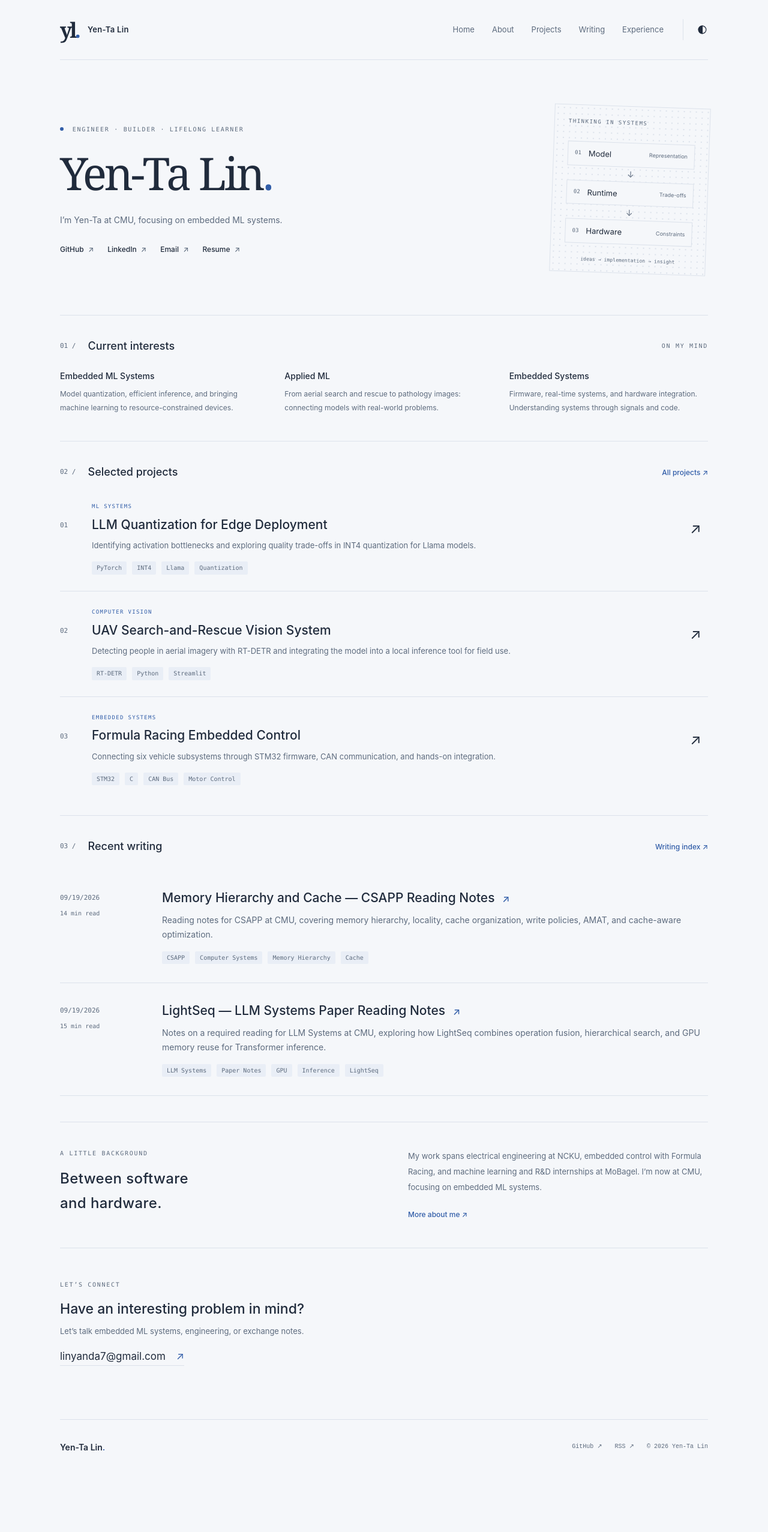
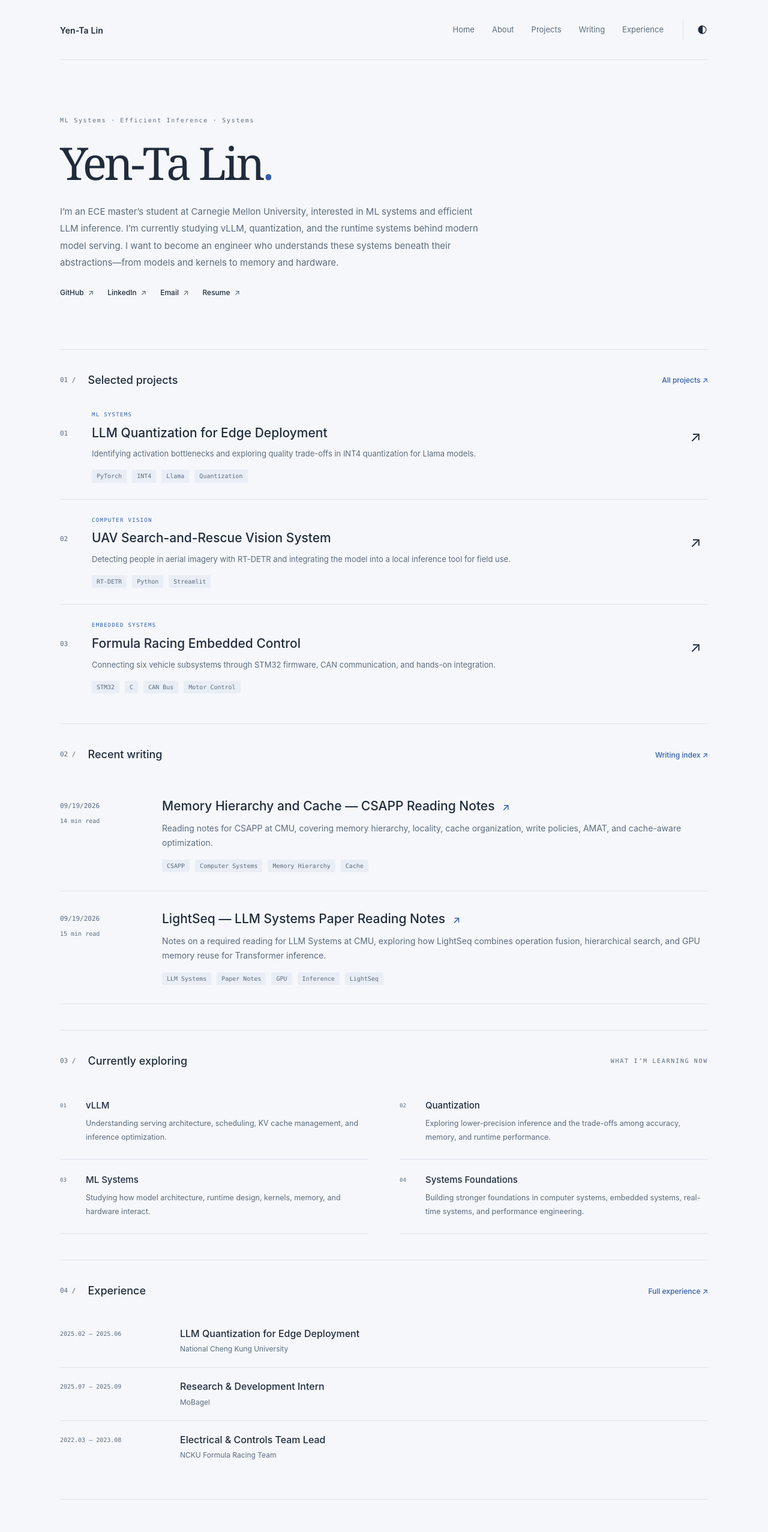
Before and after one commit to yentaLin/portfolio, an Astro site: page / in a window 1280 px wide. Shown: the top 2554 px of the page at 60% size. Before the commit the page ends 2464 px from the top, so only its background shows below. Built offline with nearby package versions, Linux system fonts and the light colour scheme; Astro itself is replaced by a stand-in of ours; some packages are replaced by stand-ins of ours.

Commit message:
Refocus homepage on ML systems work

```diff
--- a/src/data/site.ts
+++ b/src/data/site.ts
@@ -2,11 +2,13 @@ export const site = {
   name: 'Yen-Ta Lin',
   title: 'Yen-Ta Lin — Embedded ML Systems',
   description:
-    'Engineering projects and notes by Yen-Ta Lin at CMU, focusing on embedded ML systems.',
+    'Yen-Ta Lin is an ECE master’s student at Carnegie Mellon University studying ML systems, efficient LLM inference, and systems under hardware constraints.',
   email: 'linyanda7@gmail.com',
   github: 'https://github.com/yentaLin',
   linkedin: 'https://www.linkedin.com/in/yenta1129/',
-  intro: 'I’m Yen-Ta at CMU, focusing on embedded ML systems.',
+  identity: 'ML Systems · Efficient Inference · Systems',
+  intro:
+    'I’m an ECE master’s student at Carnegie Mellon University, interested in ML systems and efficient LLM inference. I’m currently studying vLLM, quantization, and the runtime systems behind modern model serving. I want to become an engineer who understands these systems beneath their abstractions—from models and kernels to memory and hardware.',
   background:
     'My work spans electrical engineering at NCKU, embedded control with Formula Racing, and machine learning and R&D internships at MoBagel. I’m now at CMU, focusing on embedded ML systems.',
   quickFacts: [
@@ -15,21 +17,26 @@ export const site = {
     { label: 'Tools', values: ['Python · C++ · C', 'PyTorch · Linux · CUDA'] },
     { label: 'Focus', values: ['Embedded ML Systems'] },
   ],
-  interests: [
+  exploring: [
     {
       number: '01',
-      name: 'Embedded ML Systems',
-      text: 'Model quantization, efficient inference, and bringing machine learning to resource-constrained devices.',
+      name: 'vLLM',
+      text: 'Understanding serving architecture, scheduling, KV cache management, and inference optimization.',
     },
     {
       number: '02',
-      name: 'Applied ML',
-      text: 'From aerial search and rescue to pathology images: connecting models with real-world problems.',
+      name: 'Quantization',
+      text: 'Exploring lower-precision inference and the trade-offs among accuracy, memory, and runtime performance.',
     },
     {
       number: '03',
-      name: 'Embedded Systems',
-      text: 'Firmware, real-time systems, and hardware integration. Understanding systems through signals and code.',
+      name: 'ML Systems',
+      text: 'Studying how model architecture, runtime design, kernels, memory, and hardware interact.',
+    },
+    {
+      number: '04',
+      name: 'Systems Foundations',
+      text: 'Building stronger foundations in computer systems, embedded systems, real-time systems, and performance engineering.',
     },
   ],
   repositories: [
--- a/src/layouts/Base.astro
+++ b/src/layouts/Base.astro
@@ -35,7 +35,6 @@ const nav = [
     <title>{fullTitle}</title>
     <meta name="description" content={description} />
     <link rel="canonical" href={canonical} />
-    <link rel="icon" href={url('/favicon.svg')} type="image/svg+xml" />
     <meta property="og:title" content={fullTitle} />
     <meta property="og:description" content={description} />
     <meta property="og:type" content={article ? 'article' : 'website'} />
@@ -69,9 +68,6 @@ const nav = [
     </a>
     <header class="site-header shell">
       <a class="wordmark" href={url('/')} aria-label="Yen-Ta Lin Home">
-        <span class="monogram">
-          yl<span>.</span>
-        </span>
         <span class="wordmark-name">Yen-Ta Lin</span>
       </a>
       <div class="header-controls">
--- a/src/pages/index.astro
+++ b/src/pages/index.astro
@@ -6,67 +6,35 @@ import ProjectList from '../components/ProjectList.astro';
 import ArticleList from '../components/ArticleList.astro';
 import { getProjects, getWriting } from '../lib/content';
 import { site } from '../data/site';
+import { experience } from '../data/experience';
 const projects = (await getProjects())
   .filter((p) => p.data.featured)
   .slice(0, 3);
 const articles = (await getWriting()).slice(0, 3);
+const homepageExperience = [
+  experience.find(
+    (item) => item.role === 'LLM Quantization for Edge Deployment',
+  ),
+  experience.find((item) => item.role === 'Research & Development Intern'),
+  experience.find((item) => item.role === 'Electrical & Controls Team Lead'),
+].filter((item) => item !== undefined);
 ---
 
 <Base>
   <section class="intro">
     <div class="intro-copy">
-      <p class="eyebrow">
-        <span class="status-dot"></span> ENGINEER · BUILDER · LIFELONG LEARNER
-      </p>
+      <p class="eyebrow">{site.identity}</p>
       <h1>
         Yen-Ta Lin<span class="accent">.</span>
       </h1>
-
       <p class="intro-description">{site.intro}</p>
       <SocialLinks />
-    </div>
-    <div
-      class="system-note"
-      aria-label="Research interests: models, runtimes, and hardware"
-    >
-      <span class="mono note-label">THINKING IN SYSTEMS</span>
-      <div class="system-layer">
-        <span class="mono">01</span> Model{' '}
-        <span class="layer-note">Representation</span>
-      </div>
-      <div class="connector">↓</div>
-      <div class="system-layer">
-        <span class="mono">02</span> Runtime{' '}
-        <span class="layer-note">Trade-offs</span>
-      </div>
-      <div class="connector">↓</div>
-      <div class="system-layer">
-        <span class="mono">03</span> Hardware{' '}
-        <span class="layer-note">Constraints</span>
-      </div>
-      <p class="mono">ideas → implementation → insight</p>
-    </div>
-  </section>
-  <section class="interests section">
-    <div class="section-heading">
-      <h2>
-        <span class="mono section-number">01 /</span> Current interests
-      </h2>
-      <span class="eyebrow">ON MY MIND</span>
-    </div>
-    <div class="interest-grid">
-      {site.interests.map((interest) => (
-        <div>
-          <h3>{interest.name}</h3>
-          <p>{interest.text}</p>
-        </div>
-      ))}
     </div>
   </section>
   <section class="section">
     <div class="section-heading">
       <h2>
-        <span class="mono section-number">02 /</span> Selected projects
+        <span class="mono section-number">01 /</span> Selected projects
       </h2>
       <a class="text-link" href={url('/projects/')}>
         All projects <span aria-hidden="true">↗</span>
@@ -77,7 +45,7 @@ const articles = (await getWriting()).slice(0, 3);
   <section class="section">
     <div class="section-heading">
       <h2>
-        <span class="mono section-number">03 /</span> Recent writing
+        <span class="mono section-number">02 /</span> Recent writing
       </h2>
       <a class="text-link" href={url('/writing/')}>
         Writing index <span aria-hidden="true">↗</span>
@@ -101,26 +69,50 @@ const articles = (await getWriting()).slice(0, 3);
       </div>
     )}
   </section>
-  <section class="section background-section">
-    <div>
-      <p class="eyebrow">A LITTLE BACKGROUND</p>
+  <section class="section">
+    <div class="section-heading">
       <h2>
-        Between software
-        <br />
-        and hardware.
+        <span class="mono section-number">03 /</span> Currently exploring
       </h2>
+      <span class="eyebrow">WHAT I’M LEARNING NOW</span>
     </div>
-    <div>
-      <p>{site.background}</p>
-      <a class="text-link" href={url('/about/')}>
-        More about me ↗
+    <div class="exploration-list">
+      {site.exploring.map((item) => (
+        <article>
+          <span class="mono">{item.number}</span>
+          <div>
+            <h3>{item.name}</h3>
+            <p>{item.text}</p>
+          </div>
+        </article>
+      ))}
+    </div>
+  </section>
+  <section class="section home-experience">
+    <div class="section-heading">
+      <h2>
+        <span class="mono section-number">04 /</span> Experience
+      </h2>
+      <a class="text-link" href={url('/experience/')}>
+        Full experience <span aria-hidden="true">↗</span>
       </a>
+    </div>
+    <div class="home-experience-list">
+      {homepageExperience.map((item) => (
+        <article>
+          <p class="mono">{item.period}</p>
+          <div>
+            <h3>{item.role}</h3>
+            <p>{item.organization}</p>
+          </div>
+        </article>
+      ))}
     </div>
   </section>
   <section class="contact section">
     <span class="eyebrow">LET’S CONNECT</span>
     <h2>Have an interesting problem in mind?</h2>
-    <p>Let’s talk embedded ML systems, engineering, or exchange notes.</p>
+    <p>Let’s talk ML systems, efficient inference, or systems engineering.</p>
     <a class="contact-email" href={`mailto:${site.email}`}>
       {site.email} <span aria-hidden="true">↗</span>
     </a>
--- a/src/styles/global.css
+++ b/src/styles/global.css
@@ -139,23 +139,11 @@ p {
   gap: 24px;
 }
 .wordmark {
-  display: flex;
-  align-items: center;
-  gap: 15px;
-}
-.monogram {
-  font-family: Georgia, serif;
-  font-size: 35px;
-  font-weight: 700;
-  letter-spacing: -4px;
-  line-height: 1;
-}
-.monogram span {
-  color: var(--accent);
+  display: inline-block;
 }
 .wordmark-name {
-  font-size: 13px;
-  letter-spacing: 0.3px;
+  font-size: 14px;
+  letter-spacing: 0.1px;
   font-weight: 600;
 }
 .header-controls {
@@ -196,20 +184,7 @@ p {
   place-items: center;
 }
 .intro {
-  display: grid;
-  grid-template-columns: 1fr 260px;
-  gap: 70px;
-  align-items: center;
-  padding: 77px 0 69px;
-}
-.status-dot {
-  display: inline-block;
-  width: 6px;
-  height: 6px;
-  border-radius: 50%;
-  background: var(--accent);
-  margin-right: 7px;
-  vertical-align: 1px;
+  padding: 92px 0 84px;
 }
 .intro h1 {
   font-family: Georgia, 'Times New Roman', serif;
@@ -217,19 +192,12 @@ p {
   font-weight: 400;
   letter-spacing: -4px;
   line-height: 1.15;
-  margin: 20px 0 22px;
-}
-.identity {
-  font-size: 21px;
-  color: var(--text);
-  font-weight: 500;
-  letter-spacing: 0.5px;
-  margin-bottom: 16px;
+  margin: 18px 0 25px;
 }
 .intro-description {
-  font-size: 14px;
-  max-width: 555px;
-  line-height: 1.95;
+  font-size: 15px;
+  max-width: 720px;
+  line-height: 1.9;
 }
 .social-links {
   display: flex;
@@ -244,50 +212,6 @@ p {
 .social-links a span {
   margin-left: 4px;
   color: var(--muted);
-}
-.system-note {
-  padding: 20px 23px 13px;
-  border: 1px solid var(--line);
-  background-image: radial-gradient(var(--line) 0.8px, transparent 0.8px);
-  background-size: 10px 10px;
-  transform: rotate(2deg);
-}
-.note-label {
-  font-size: 9px;
-  letter-spacing: 1.5px;
-  display: block;
-  margin-bottom: 24px;
-  color: var(--muted);
-}
-.system-layer {
-  border: 1px solid var(--line);
-  background: var(--bg);
-  padding: 8px 11px;
-  font-size: 13px;
-  display: flex;
-  align-items: center;
-  gap: 12px;
-}
-.system-layer > .mono {
-  font-size: 9px;
-  color: var(--muted);
-}
-.layer-note {
-  margin-left: auto;
-  font-size: 9px;
-  color: var(--muted);
-}
-.connector {
-  font-size: 14px;
-  line-height: 24px;
-  text-align: center;
-  color: var(--muted);
-}
-.system-note > p {
-  font-size: 8px;
-  text-align: center;
-  margin-top: 20px;
-  letter-spacing: 0.1px;
 }
 .section {
   padding: 38px 0 43px;
@@ -320,18 +244,52 @@ p {
   text-decoration: underline;
   text-underline-offset: 5px;
 }
-.interest-grid {
+.exploration-list {
   display: grid;
-  grid-template-columns: repeat(3, 1fr);
-  gap: 43px;
+  grid-template-columns: repeat(2, minmax(0, 1fr));
+  column-gap: 52px;
 }
-.interest-grid h3 {
-  font-size: 14px;
-  margin-bottom: 9px;
+.exploration-list article {
+  display: grid;
+  grid-template-columns: 30px minmax(0, 1fr);
+  gap: 13px;
+  padding: 23px 0 25px;
+  border-bottom: 1px solid var(--line);
 }
-.interest-grid p {
+.exploration-list article > .mono {
+  color: var(--muted);
+  font-size: 9px;
+  padding-top: 4px;
+}
+.exploration-list h3 {
+  font-size: 15px;
+  margin-bottom: 7px;
+}
+.exploration-list p {
+  font-size: 12.5px;
+  line-height: 1.85;
+}
+.home-experience-list article {
+  display: grid;
+  grid-template-columns: 175px minmax(0, 1fr);
+  gap: 25px;
+  padding: 20px 0;
+  border-bottom: 1px solid var(--line);
+}
+.home-experience-list article:last-child {
+  border-bottom: 0;
+}
+.home-experience-list > article > .mono {
+  font-size: 10px;
+  color: var(--muted);
+  padding-top: 3px;
+}
+.home-experience-list h3 {
+  font-size: 16px;
+  margin-bottom: 3px;
+}
+.home-experience-list div p {
   font-size: 12px;
-  line-height: 1.9;
 }
 .project-row {
   display: grid;
@@ -936,8 +894,8 @@ p {
 }
 @media (min-width: 1440px) {
   .intro {
-    padding-top: 95px;
-    padding-bottom: 86px;
+    padding-top: 108px;
+    padding-bottom: 96px;
   }
   .site-header {
     min-height: 108px;
@@ -951,30 +909,12 @@ p {
   .shell {
     width: calc(100% - 64px);
   }
-  .intro {
-    gap: 35px;
-    grid-template-columns: 1fr 220px;
-  }
   .intro h1 {
     font-size: 64px;
-  }
-  .identity {
-    font-size: 18px;
   }
   .intro .eyebrow {
     font-size: 9px;
     letter-spacing: 1px;
-  }
-  .system-note {
-    padding: 18px 14px;
-  }
-  .system-layer {
-    gap: 8px;
-    font-size: 11px;
-    padding: 8px;
-  }
-  .layer-note {
-    font-size: 8px;
   }
   .about-layout {
     grid-template-columns: minmax(0, 1fr) 180px;
@@ -993,9 +933,6 @@ p {
   .header-controls nav {
     gap: 21px;
   }
-  .interest-grid {
-    gap: 27px;
-  }
   .background-section {
     gap: 35px;
   }
@@ -1013,9 +950,6 @@ p {
   .wordmark-name {
     font-size: 12px;
   }
-  .monogram {
-    font-size: 29px;
-  }
   .header-controls {
     width: 100%;
     justify-content: space-between;
@@ -1031,9 +965,7 @@ p {
     padding: 6px 0 6px 15px;
   }
   .intro {
-    grid-template-columns: 1fr;
-    gap: 0;
-    padding: 46px 0 39px;
+    padding: 53px 0 48px;
   }
   .intro h1 {
     font-size: 60px;
@@ -1044,16 +976,9 @@ p {
     font-size: 8px;
     letter-spacing: 1px;
   }
-  .identity {
-    font-size: 18px;
-    line-height: 1.8;
-  }
   .intro-description {
     font-size: 13px;
-    line-height: 2;
-  }
-  .system-note {
-    display: none;
+    line-height: 1.9;
   }
   .social-links {
     gap: 22px;
@@ -1075,17 +1000,25 @@ p {
   .section-number {
     font-size: 9px;
   }
-  .interest-grid {
+  .exploration-list {
     grid-template-columns: 1fr;
-    gap: 22px;
   }
-  .interest-grid h3 {
+  .exploration-list article {
+    grid-template-columns: 25px minmax(0, 1fr);
+    gap: 8px;
+    padding: 20px 0;
+  }
+  .exploration-list h3 {
     font-size: 14px;
     margin-bottom: 4px;
   }
-  .interest-grid p {
+  .exploration-list p {
     font-size: 12px;
     max-width: 450px;
+  }
+  .home-experience-list article {
+    grid-template-columns: 1fr;
+    gap: 7px;
   }
   .project-row {
     grid-template-columns: 21px minmax(0, 1fr) 18px;
```
Also changed, not shown: src/pages/projects/index.astro (+0 -26 lines).
